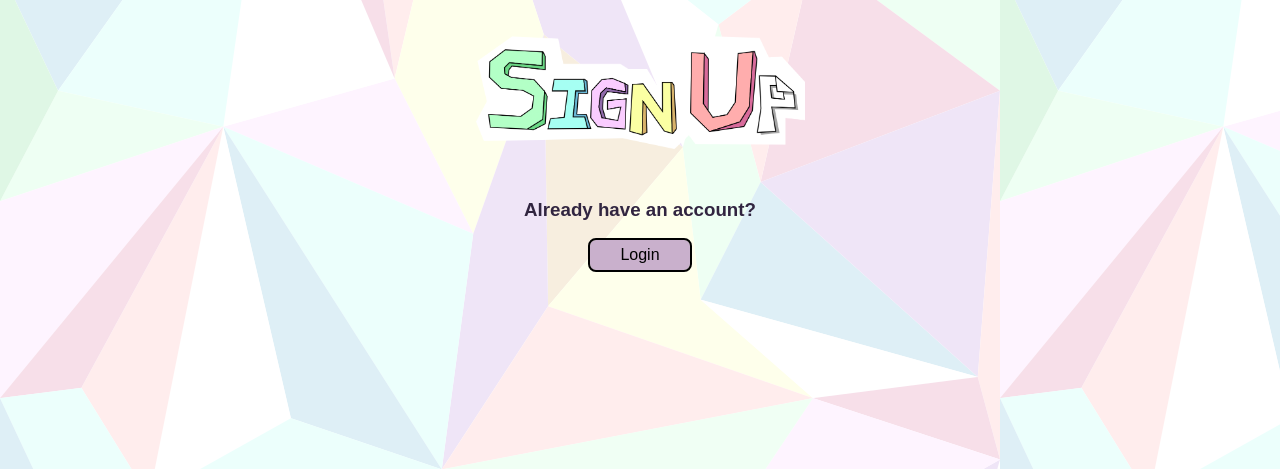
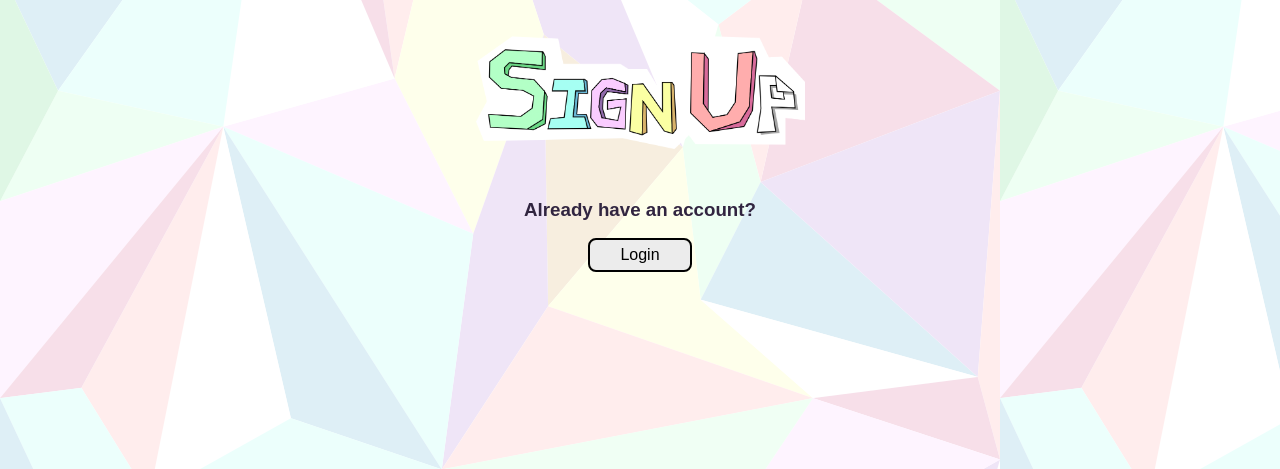
Before and after one commit to evelyn-campbell/Unfold-App, a Django app: template webapp/templates/core_templates/home.html in a window 1280 px wide, with the pointer over the restyled element. Shown: the part 210-679 px from the top of the page. Run offline with Django 4.2, Linux system fonts and the light colour scheme; the template is opened without the code that fills it, so the values that code supplies are empty; parts of the project's set-up code (start-up, migrations or seed data) failed here and were passed over.

Commit message:
hover fixes for the landing page gub

```diff
--- a/webapp/static/landing.css
+++ b/webapp/static/landing.css
@@ -33,7 +33,7 @@ body {
 }
 
 .awesome:hover {
-    background-color: #c9b0cc;
+    background-color: #ececec;
 }
 
 button {
--- a/webapp/templates/core_templates/home.html
+++ b/webapp/templates/core_templates/home.html
@@ -16,6 +16,10 @@
         width: 329px;
         height: 114px;
         background-color: rgba(76, 175, 80, 0);
+      }
+
+      .signupbutton:hover {
+        background-image: url("{% static 'signupfade.png'%}");
       }
     </style>
   </head>
```
Also changed, not shown: webapp/static/signupfade.png (added).
